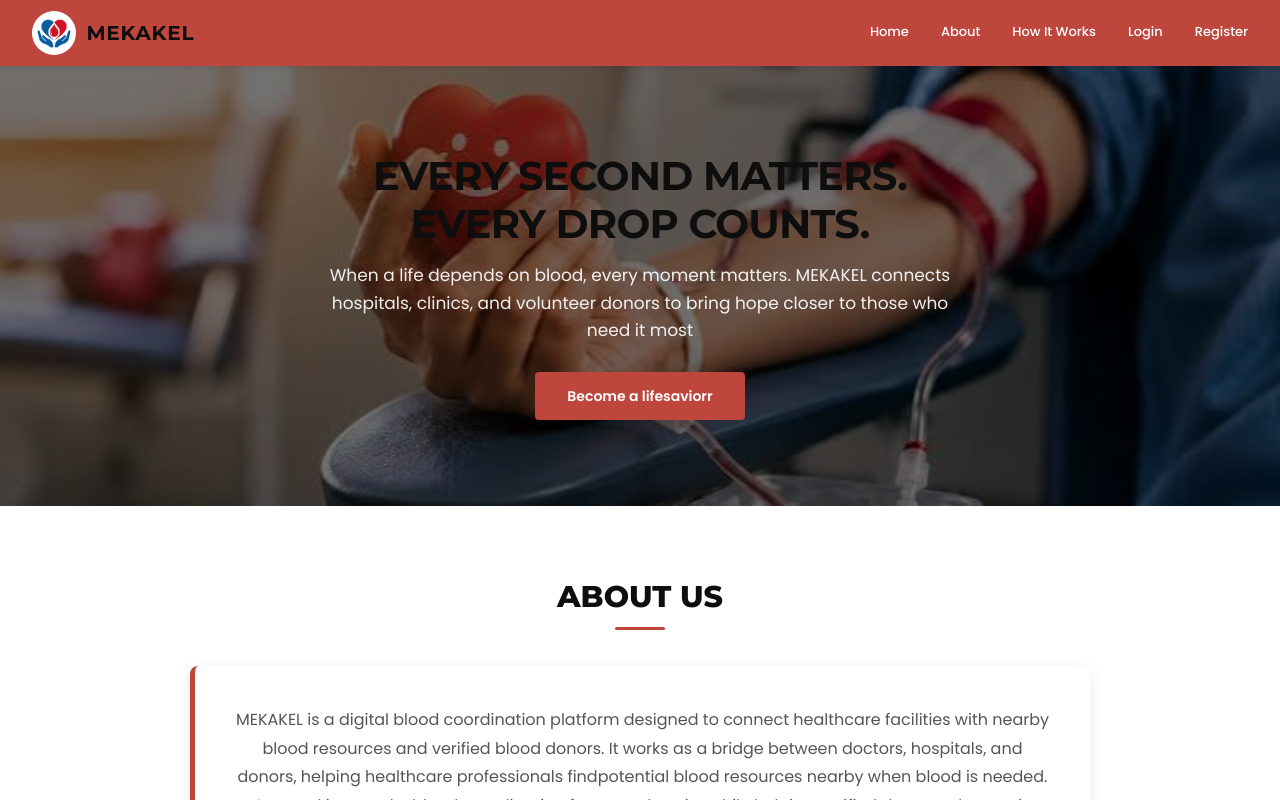
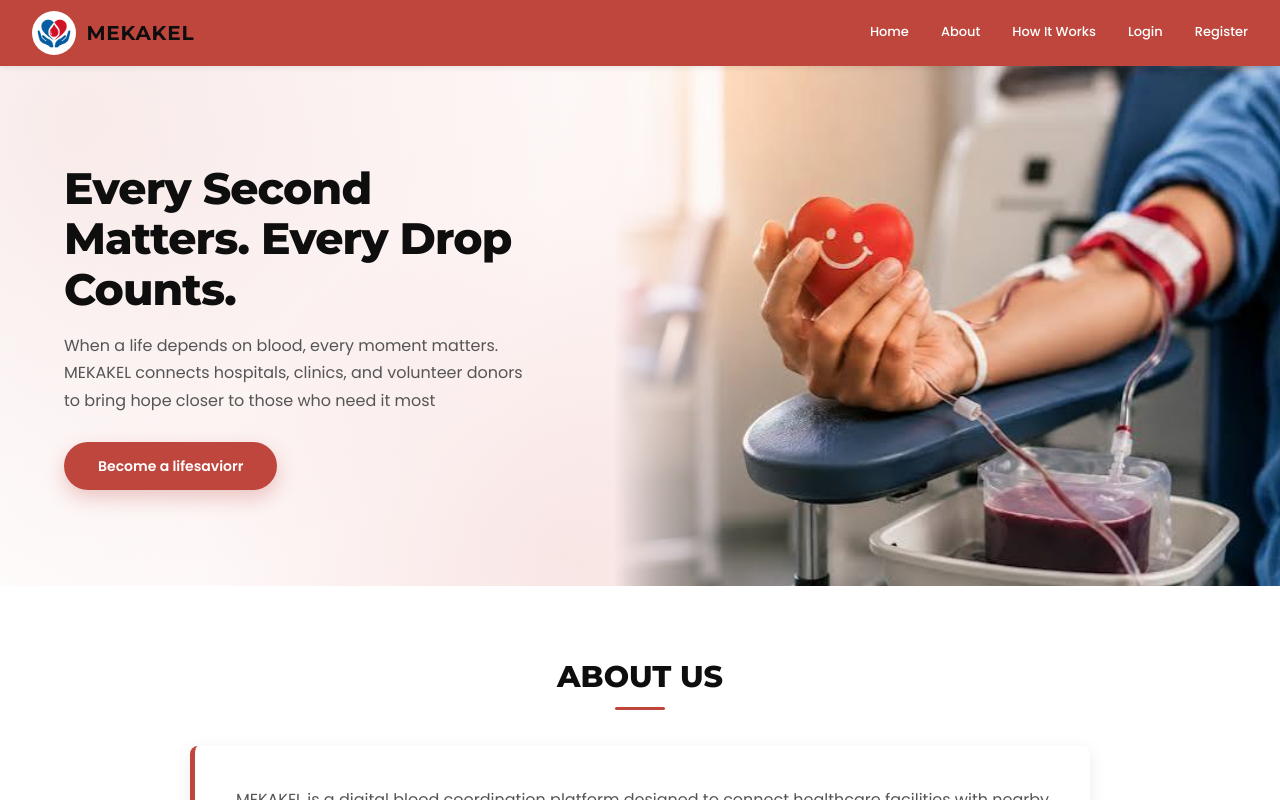
Before and after one commit to helena0904/mekakel, a React (Vite) app in the folder frontend/: page / in a window 1280 px wide. Shown: the top 800 px of the page. Built offline with nearby package versions, Linux system fonts and the light colour scheme; no server answers.

Commit message:
fixing some ui

```diff
--- a/frontend/index.html
+++ b/frontend/index.html
@@ -2,9 +2,10 @@
 <html lang="en">
   <head>
     <meta charset="UTF-8" />
-    <link rel="icon" type="image/svg+xml" href="/favicon.svg" />
+    <link rel="icon" type="image/png" href="/mekakel-logo.png" />
+    <link rel="apple-touch-icon" href="/mekakel-logo.png" />
     <meta name="viewport" content="width=device-width, initial-scale=1.0" />
-    <title>frontend</title>
+    <title>Mekakel</title>
   </head>
   <body>
     <div id="root"></div>
--- a/frontend/src/index.css
+++ b/frontend/src/index.css
@@ -135,52 +135,71 @@ h3 {
 
 .hero {
     position: relative;
+    display: flex;
+    flex-direction: row-reverse;
+    align-items: stretch;
     width: 100%;
-    min-height: 440px;
+    min-height: 520px;
     overflow: hidden;
+    background:
+        radial-gradient(circle at 6% 10%, rgba(190, 70, 61, 0.10), transparent 38%),
+        radial-gradient(circle at 44% 94%, rgba(190, 70, 61, 0.08), transparent 42%),
+        linear-gradient(115deg, #ffffff 0%, #fdf3f2 55%, #fbe4e1 100%);
 }
 
 .hero::after {
-    content: "";
-    position: absolute;
-    inset: 0;
-    background: rgba(0, 0, 0, 0.55);
-    z-index: 1;
+    display: none;
 }
 
 .hero-image {
-    width: 100%;
-    height: 440px;
+    width: 52%;
+    height: auto;
+    min-height: 520px;
     object-fit: cover;
+    object-position: center;
     display: block;
+    flex-shrink: 0;
+    opacity: 1;
+    -webkit-mask-image: linear-gradient(to right, transparent 0%, rgba(0, 0, 0, 0.35) 7%, rgba(0, 0, 0, 0.8) 18%, #000 30%);
+    mask-image: linear-gradient(to right, transparent 0%, rgba(0, 0, 0, 0.35) 7%, rgba(0, 0, 0, 0.8) 18%, #000 30%);
 }
 
 .hero-content {
-    position: absolute;
-    top: 50%;
-    left: 50%;
+    position: relative;
+    top: auto;
+    left: auto;
+    transform: none;
     z-index: 2;
-    width: 90%;
-    max-width: 700px;
-    transform: translate(-50%, -50%);
-    padding: 20px;
+    flex: 1 1 48%;
+    width: auto;
+    max-width: none;
+    padding: 3.5rem 3rem 3.5rem 4rem;
     background: transparent;
-    color: white;
-    text-align: center;
+    color: var(--text);
+    text-align: left;
+    display: flex;
+    flex-direction: column;
+    justify-content: center;
+    align-items: flex-start;
 }
 
 .hero-content h1 {
-    font-size: 40px;
-    font-weight: 700;
-    line-height: 1.2;
-    margin-bottom: 14px;
-    text-transform: uppercase;
+    font-size: 44px;
+    font-weight: 800;
+    line-height: 1.15;
+    letter-spacing: -0.02em;
+    margin-bottom: 18px;
+    text-transform: none;
+    color: var(--text);
+    max-width: 520px;
 }
 
 .hero-content p {
-    font-size: 17px;
+    font-size: 16px;
+    line-height: 1.7;
     margin-bottom: 28px;
-    color: rgba(255, 255, 255, 0.92);
+    color: #555;
+    max-width: 470px;
 }
 
 
@@ -188,27 +207,28 @@ h3 {
 
 .hero-buttons {
     display: flex;
-    justify-content: center;
+    justify-content: flex-start;
     gap: 15px;
     flex-wrap: wrap;
 }
 
 .hero-buttons button {
-    padding: 11px 30px;
-    border: 2px solid var(--red);
-    border-radius: 4px;
+    padding: 13px 34px;
+    border: none;
+    border-radius: 999px;
     cursor: pointer;
     font-family: var(--body-font);
     font-size: 14px;
     font-weight: 600;
     background-color: var(--red);
     color: white;
-    transition: background-color 0.2s, border-color 0.2s;
+    box-shadow: 0 8px 20px rgba(190, 70, 61, 0.28);
+    transition: background-color 0.2s, transform 0.2s;
 }
 
 .hero-buttons button:hover {
     background-color: var(--red-dark);
-    border-color: var(--red-dark);
+    transform: translateY(-2px);
 }
 
 
@@ -1382,7 +1402,7 @@ h3 {
 }
 
 .donor-links a {
-    color: var(--red);
+    color: #333333;
     font-weight: 600;
     text-decoration: none;
 }
@@ -1708,8 +1728,26 @@ h3 {
         width: 100%;
     }
 
+    .hero {
+        flex-direction: column;
+        min-height: auto;
+    }
+
+    .hero-image {
+        width: 100%;
+        height: 280px;
+        min-height: 0;
+        opacity: 1;
+        -webkit-mask-image: none;
+        mask-image: none;
+    }
+
+    .hero-content {
+        padding: 2.5rem 1.5rem;
+    }
+
     .hero-content h1 {
-        font-size: 28px;
+        font-size: 32px;
     }
 
     .hero-content p {
```
Also changed, not shown: frontend/public/mekakel-logo.png (added).
